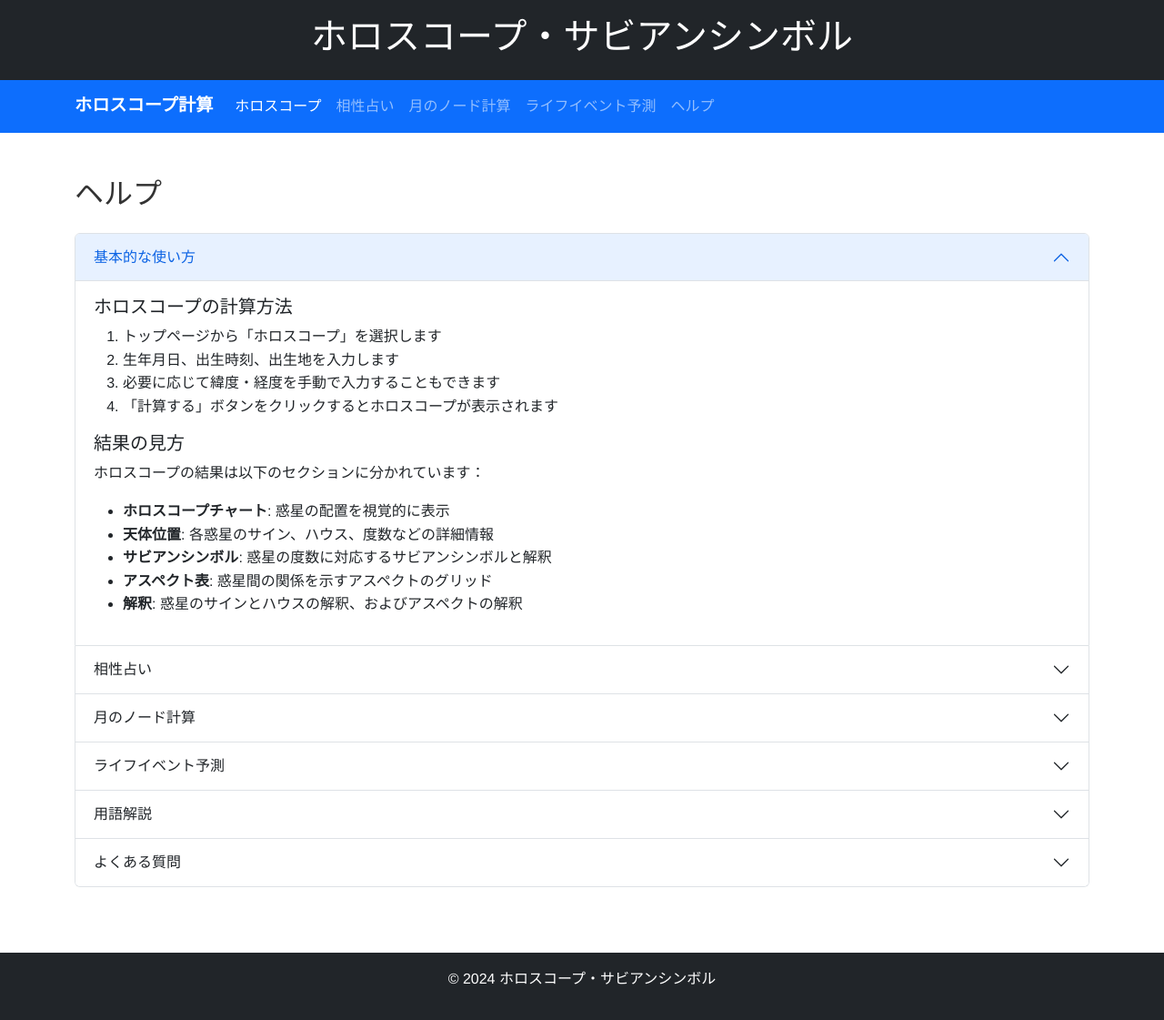
After one commit to OKYN-personal/Vercel_horoscope, a Flask app: template app/templates/help.html in a window 1280 px wide. The commit adds this page. Shown: the whole page at 91% size. Run offline with Flask 3, Linux system fonts and the light colour scheme; the template is opened without the code that fills it, so the values that code supplies are empty.

Commit message:
UI改善：アスペクトグリッドの表示最適化とヘルプページ追加、表示項目の重複解消

```diff
--- a/app/routes.py
+++ b/app/routes.py
@@ -1097,3 +1097,7 @@ def life_events_result():
 def pwa_test():
     """PWA機能テスト用ページ"""
     return render_template('pwa_test.html')
+
+@bp.route('/help')
+def help():
+    return render_template('help.html')
--- a/app/templates/base.html
+++ b/app/templates/base.html
@@ -41,7 +41,7 @@
                         <a href="{{ url_for('main.life_events_form') }}" class="nav-link">ライフイベント予測</a>
                     </li>
                     <li class="nav-item">
-                        <a href="#" class="nav-link">ヘルプ</a>
+                        <a href="{{ url_for('main.help') }}" class="nav-link">ヘルプ</a>
                     </li>
                 </ul>
             </div>
--- /dev/null
+++ b/app/templates/help.html
@@ -0,0 +1,195 @@
+{% extends "base.html" %}
+
+{% block title %}ヘルプ - ホロスコープ・サビアンシンボル{% endblock %}
+
+{% block content %}
+<div class="container">
+    <h2 class="mb-4">ヘルプ</h2>
+
+    <div class="accordion" id="helpAccordion">
+        <div class="accordion-item">
+            <h2 class="accordion-header" id="headingOne">
+                <button class="accordion-button" type="button" data-bs-toggle="collapse" data-bs-target="#collapseOne" aria-expanded="true" aria-controls="collapseOne">
+                    基本的な使い方
+                </button>
+            </h2>
+            <div id="collapseOne" class="accordion-collapse collapse show" aria-labelledby="headingOne" data-bs-parent="#helpAccordion">
+                <div class="accordion-body">
+                    <h5>ホロスコープの計算方法</h5>
+                    <ol>
+                        <li>トップページから「ホロスコープ」を選択します</li>
+                        <li>生年月日、出生時刻、出生地を入力します</li>
+                        <li>必要に応じて緯度・経度を手動で入力することもできます</li>
+                        <li>「計算する」ボタンをクリックするとホロスコープが表示されます</li>
+                    </ol>
+
+                    <h5>結果の見方</h5>
+                    <p>ホロスコープの結果は以下のセクションに分かれています：</p>
+                    <ul>
+                        <li><strong>ホロスコープチャート</strong>: 惑星の配置を視覚的に表示</li>
+                        <li><strong>天体位置</strong>: 各惑星のサイン、ハウス、度数などの詳細情報</li>
+                        <li><strong>サビアンシンボル</strong>: 惑星の度数に対応するサビアンシンボルと解釈</li>
+                        <li><strong>アスペクト表</strong>: 惑星間の関係を示すアスペクトのグリッド</li>
+                        <li><strong>解釈</strong>: 惑星のサインとハウスの解釈、およびアスペクトの解釈</li>
+                    </ul>
+                </div>
+            </div>
+        </div>
+
+        <div class="accordion-item">
+            <h2 class="accordion-header" id="headingTwo">
+                <button class="accordion-button collapsed" type="button" data-bs-toggle="collapse" data-bs-target="#collapseTwo" aria-expanded="false" aria-controls="collapseTwo">
+                    相性占い
+                </button>
+            </h2>
+            <div id="collapseTwo" class="accordion-collapse collapse" aria-labelledby="headingTwo" data-bs-parent="#helpAccordion">
+                <div class="accordion-body">
+                    <h5>相性占い（シナストリー）の使い方</h5>
+                    <ol>
+                        <li>ナビゲーションから「相性占い」を選択します</li>
+                        <li>二人分の生年月日、出生時刻、出生地を入力します</li>
+                        <li>「計算する」ボタンをクリックすると相性チャートが表示されます</li>
+                    </ol>
+
+                    <h5>相性結果の見方</h5>
+                    <p>相性占いの結果には以下の情報が含まれます：</p>
+                    <ul>
+                        <li><strong>シナストリーチャート</strong>: 二人の惑星配置を重ねたチャート</li>
+                        <li><strong>アスペクト表</strong>: 二人の惑星間のアスペクト関係</li>
+                        <li><strong>相性の解釈</strong>: 重要なアスペクトと相性に関する解釈</li>
+                    </ul>
+                </div>
+            </div>
+        </div>
+
+        <div class="accordion-item">
+            <h2 class="accordion-header" id="headingThree">
+                <button class="accordion-button collapsed" type="button" data-bs-toggle="collapse" data-bs-target="#collapseThree" aria-expanded="false" aria-controls="collapseThree">
+                    月のノード計算
+                </button>
+            </h2>
+            <div id="collapseThree" class="accordion-collapse collapse" aria-labelledby="headingThree" data-bs-parent="#helpAccordion">
+                <div class="accordion-body">
+                    <h5>月のノード計算の使い方</h5>
+                    <ol>
+                        <li>ナビゲーションから「月のノード計算」を選択します</li>
+                        <li>生年月日、出生時刻、出生地を入力します</li>
+                        <li>「計算する」ボタンをクリックすると結果が表示されます</li>
+                    </ol>
+
+                    <h5>月のノードとは</h5>
+                    <p>月のノードは、月の軌道と太陽の軌道（黄道）が交差する点です。</p>
+                    <ul>
+                        <li><strong>ノースノード（ドラゴンヘッド）</strong>: 魂の成長に向かう方向性を示します</li>
+                        <li><strong>サウスノード（ドラゴンテイル）</strong>: 過去生からの持ち越しとなる課題を示します</li>
+                    </ul>
+                </div>
+            </div>
+        </div>
+
+        <div class="accordion-item">
+            <h2 class="accordion-header" id="headingFour">
+                <button class="accordion-button collapsed" type="button" data-bs-toggle="collapse" data-bs-target="#collapseFour" aria-expanded="false" aria-controls="collapseFour">
+                    ライフイベント予測
+                </button>
+            </h2>
+            <div id="collapseFour" class="accordion-collapse collapse" aria-labelledby="headingFour" data-bs-parent="#helpAccordion">
+                <div class="accordion-body">
+                    <h5>ライフイベント予測の使い方</h5>
+                    <ol>
+                        <li>ナビゲーションから「ライフイベント予測」を選択します</li>
+                        <li>生年月日、出生時刻、出生地を入力します</li>
+                        <li>予測したい期間（開始年と終了年）を指定します</li>
+                        <li>「計算する」ボタンをクリックすると結果が表示されます</li>
+                    </ol>
+
+                    <h5>ライフイベント予測の見方</h5>
+                    <p>結果には以下の情報が含まれます：</p>
+                    <ul>
+                        <li><strong>主要トランジット</strong>: 外惑星の動きによる重要なライフイベント</li>
+                        <li><strong>プログレッション</strong>: セカンダリープログレッションによる内面の変化</li>
+                        <li><strong>ソーラーアーク</strong>: ソーラーアークによる長期的な発達傾向</li>
+                    </ul>
+                </div>
+            </div>
+        </div>
+
+        <div class="accordion-item">
+            <h2 class="accordion-header" id="headingFive">
+                <button class="accordion-button collapsed" type="button" data-bs-toggle="collapse" data-bs-target="#collapseFive" aria-expanded="false" aria-controls="collapseFive">
+                    用語解説
+                </button>
+            </h2>
+            <div id="collapseFive" class="accordion-collapse collapse" aria-labelledby="headingFive" data-bs-parent="#helpAccordion">
+                <div class="accordion-body">
+                    <dl class="row">
+                        <dt class="col-sm-3">ホロスコープ</dt>
+                        <dd class="col-sm-9">特定の時間と場所における天体の配置を図示したもの。生まれた瞬間の天体配置を表す出生図（ネイタルチャート）が基本となります。</dd>
+
+                        <dt class="col-sm-3">サビアンシンボル</dt>
+                        <dd class="col-sm-9">黄道十二宮の各1度ごとに与えられた象徴的なイメージ。合計360のシンボルがあります。</dd>
+
+                        <dt class="col-sm-3">アスペクト</dt>
+                        <dd class="col-sm-9">二つの天体間の角度関係。主要なアスペクトには合（0°）、対向（180°）、トライン（120°）、スクエア（90°）、セクスタイル（60°）などがあります。</dd>
+
+                        <dt class="col-sm-3">ハウス</dt>
+                        <dd class="col-sm-9">ホロスコープを12の領域に分割したもの。各ハウスは人生の異なる分野を表します。</dd>
+
+                        <dt class="col-sm-3">シナストリー</dt>
+                        <dd class="col-sm-9">二人のホロスコープを比較することで相性を見る方法。</dd>
+
+                        <dt class="col-sm-3">トランジット</dt>
+                        <dd class="col-sm-9">現在または特定の時点での天体の動きが、出生図の天体とどのような関係を持つかを示すもの。</dd>
+
+                        <dt class="col-sm-3">プログレッション</dt>
+                        <dd class="col-sm-9">生まれてから1日を1年に対応させて計算する予測技法（セカンダリープログレッション）。</dd>
+                    </dl>
+                </div>
+            </div>
+        </div>
+
+        <div class="accordion-item">
+            <h2 class="accordion-header" id="headingSix">
+                <button class="accordion-button collapsed" type="button" data-bs-toggle="collapse" data-bs-target="#collapseSix" aria-expanded="false" aria-controls="collapseSix">
+                    よくある質問
+                </button>
+            </h2>
+            <div id="collapseSix" class="accordion-collapse collapse" aria-labelledby="headingSix" data-bs-parent="#helpAccordion">
+                <div class="accordion-body">
+                    <div class="mb-4">
+                        <h5>出生時間がわからない場合はどうすればいいですか？</h5>
+                        <p>出生時間がわからない場合は、正午（12:00）を入力することが一般的です。ただし、この場合はハウスの情報やアセンダントの情報は正確ではないことにご注意ください。</p>
+                    </div>
+
+                    <div class="mb-4">
+                        <h5>出生地の緯度経度を手動で入力する必要がありますか？</h5>
+                        <p>いいえ、出生地の名前を入力するだけで自動的に緯度経度を検索します。ただし、小さな町や村の場合は見つからないことがあるため、その場合は手動入力が必要になることがあります。</p>
+                    </div>
+
+                    <div class="mb-4">
+                        <h5>計算結果をPDFで保存できますか？</h5>
+                        <p>はい、各結果ページには「PDFで保存」ボタンがあり、計算結果をPDF形式で保存することができます。</p>
+                    </div>
+
+                    <div class="mb-4">
+                        <h5>アプリをオフラインで使用できますか？</h5>
+                        <p>はい、このアプリはPWA（Progressive Web App）として実装されているため、一度読み込んだ後はオフラインでも基本機能を使用できます。ただし、新しい地名の検索など一部の機能はオンライン接続が必要です。</p>
+                    </div>
+                </div>
+            </div>
+        </div>
+    </div>
+</div>
+{% endblock %}
+
+{% block scripts %}
+<script>
+    document.addEventListener('DOMContentLoaded', function() {
+        // ヘルプページが読み込まれたときにアクティブなナビゲーションリンクを設定
+        const helpNavLink = document.querySelector('a.nav-link[href="{{ url_for("main.help") }}"]');
+        if (helpNavLink) {
+            helpNavLink.classList.add('active');
+        }
+    });
+</script>
+{% endblock %}
```
Also changed, not shown: app/horoscope.py (+38 -12 lines), app/static/css/style.css (+44 -0 lines), app/templates/life_events_form.html (+48 -54 lines), app/templates/lunar_nodes_form.html (+46 -53 lines), app/templates/result.html (+52 -45 lines).
